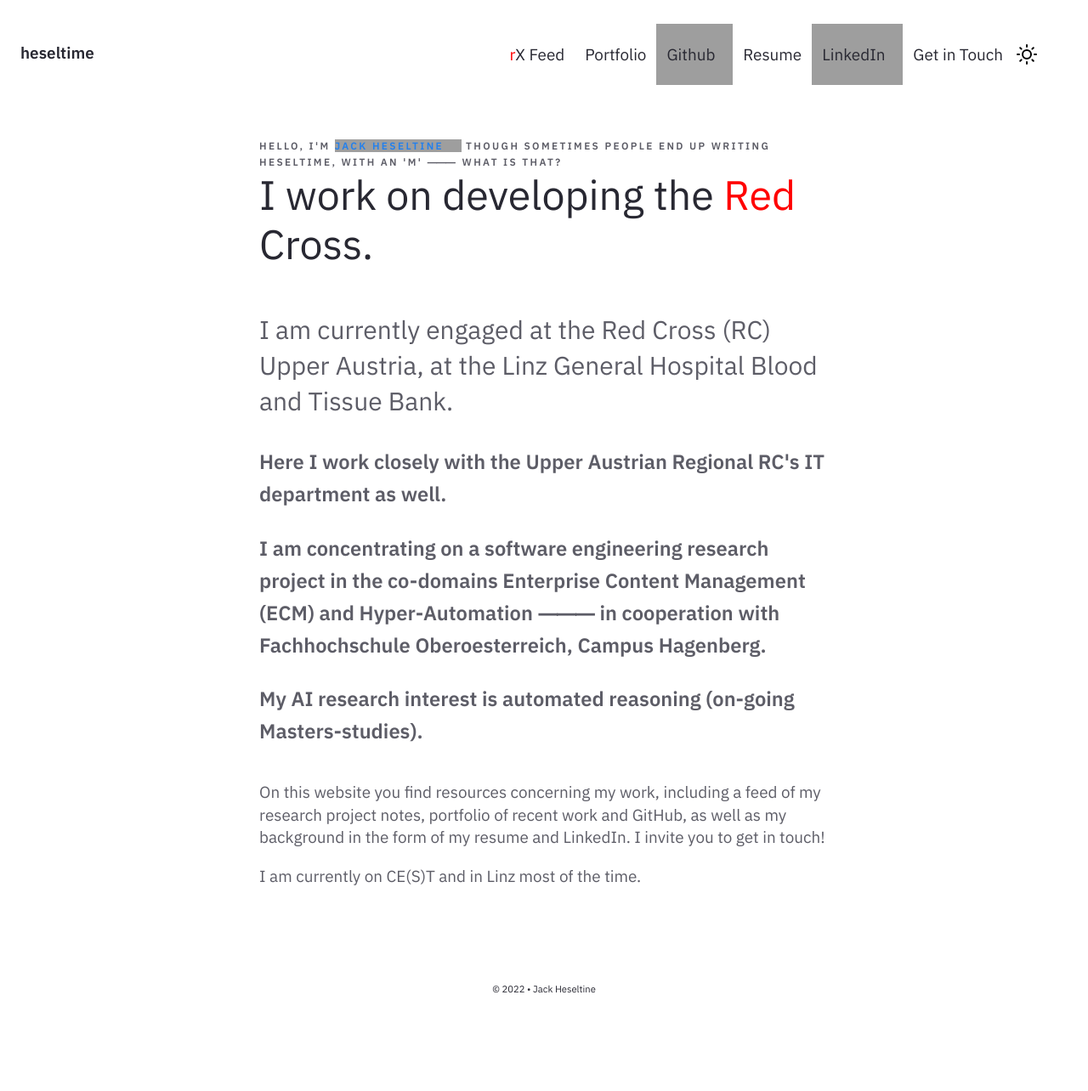
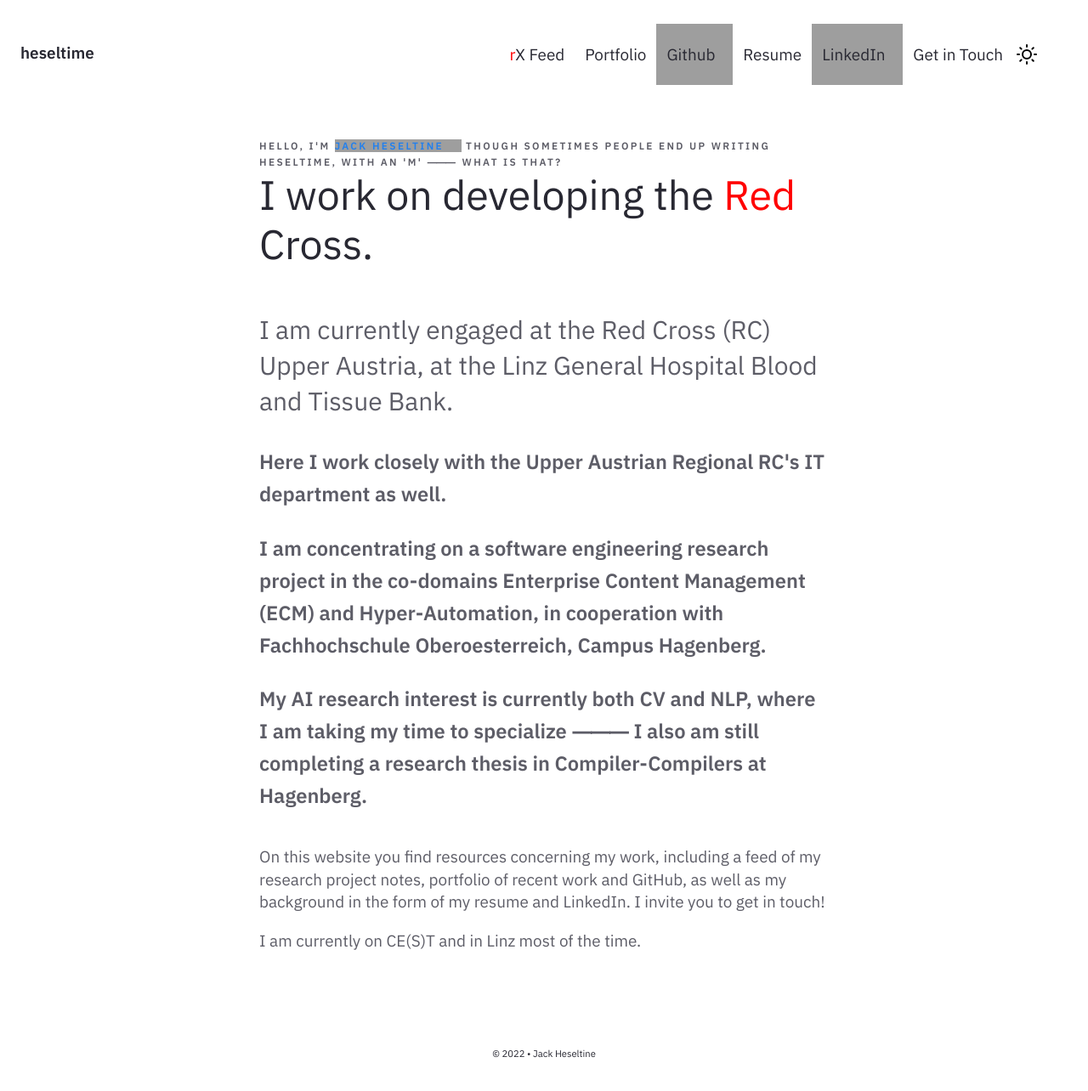
Before and after one commit to heseltime/heseltime.github.io, a Jekyll site: the page built from pages/index.md, in a window 1280 px wide, cut to the strip 0-1289 px from the top of the page. Shown: the top 1284 px of the strip at 85% size. Built offline with Jekyll 4.4.1, drawn with Linux system fonts in a browser that asks for light colours; before the commit the page ends 1213 px from its top, so only the background shows below that; grey boxes are pictures that could not be loaded.

Commit message:
reworked pages-naming

```diff
--- a/_includes/Homepage.html
+++ b/_includes/Homepage.html
@@ -9,9 +9,9 @@
         </h3>
         <h4>Here I work closely with the Upper Austrian Regional RC's IT department as well.</h4>
 
-        <h4>I am concentrating on a software engineering research project in the co-domains Enterprise Content Management (ECM) and Hyper-Automation ⸻ in cooperation with Fachhochschule Oberoesterreich, Campus Hagenberg.</h4>
+        <h4>I am concentrating on a software engineering research project in the co-domains Enterprise Content Management (ECM) and Hyper-Automation, in cooperation with Fachhochschule Oberoesterreich, Campus Hagenberg. </h4>
 
-        <h4>My AI research interest is automated reasoning (on-going Masters-studies).</h4>
+        <h4>My AI research interest is currently both CV and NLP, where I am taking my time to specialize ⸻ I also am still completing a research thesis in Compiler-Compilers at Hagenberg.</h4>
 
     </br>
 
```
Also changed, not shown: pages/rDai.md (added, +12 -0 lines), pages/rDse.md (added, +10 -0 lines), pages/research-cv.md (deleted, +0 -8 lines), pages/research-mch.md (deleted, +0 -8 lines), pages/research-nlp.md (deleted, +0 -8 lines).
